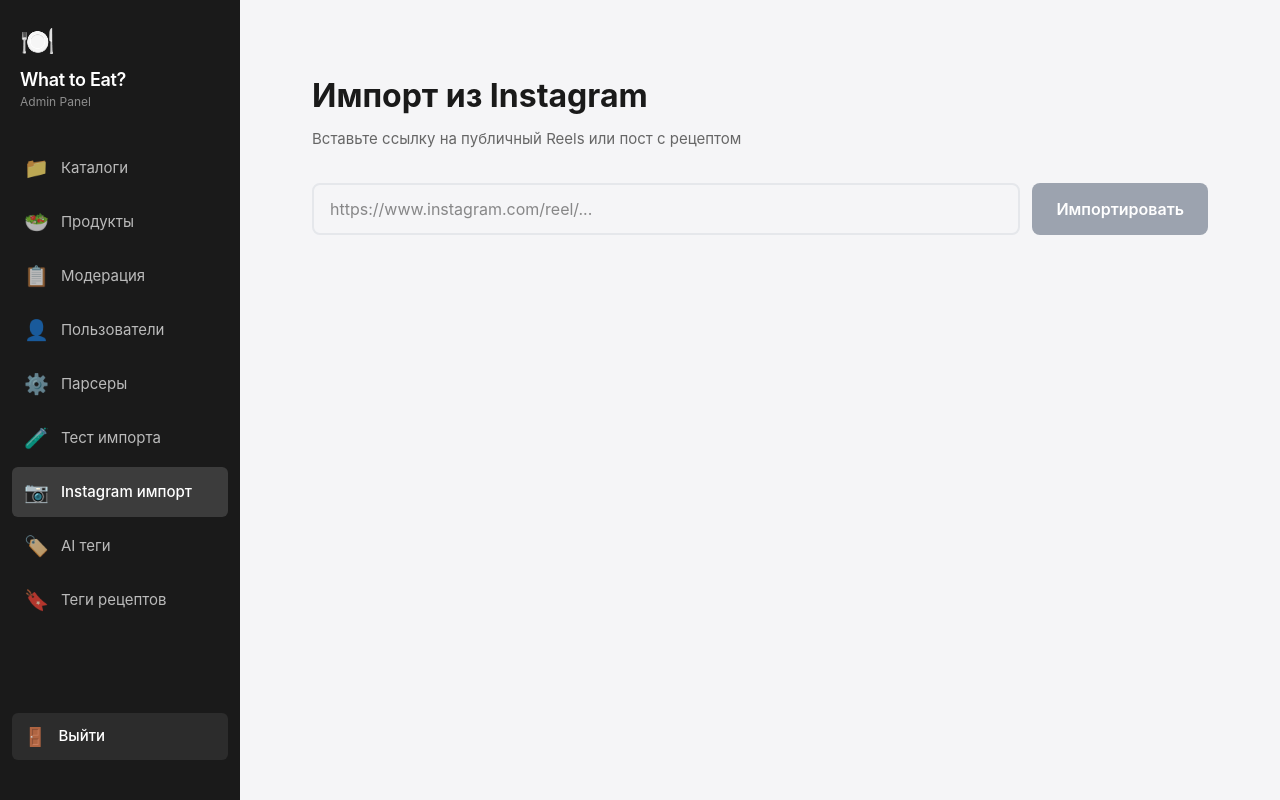
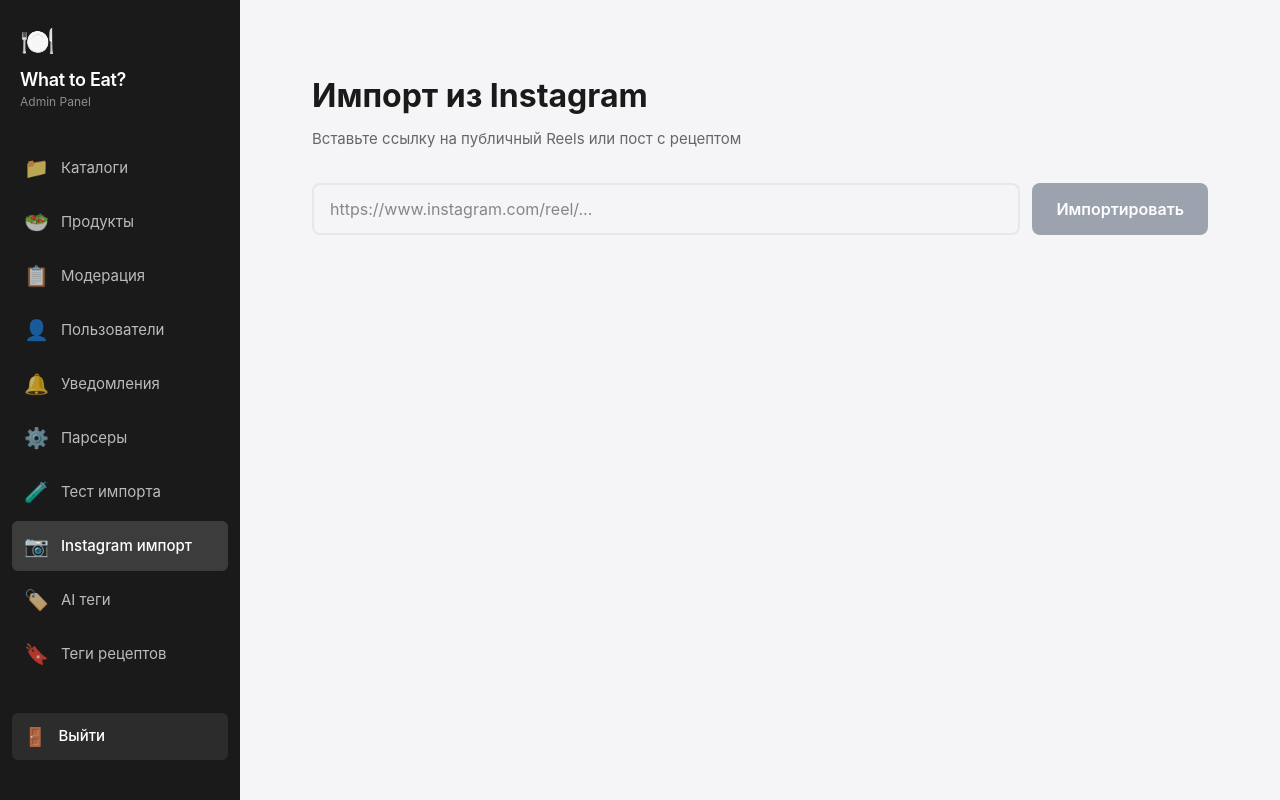
Before and after one commit to dev-bsvit/what-to-eat-admin, a Next.js app: page /instagram-import in a window 1280 px wide. Built offline with nearby package versions, Linux system fonts and the light colour scheme; no server answers.

Commit message:
fix: add Уведомления link to deployed Sidebar

```diff
--- a/src/components/Sidebar.tsx
+++ b/src/components/Sidebar.tsx
@@ -8,6 +8,7 @@
   { name: "Продукты", href: "/products", icon: "🥗" },
   { name: "Модерация", href: "/moderation", icon: "📋" },
   { name: "Пользователи", href: "/users", icon: "👤" },
+  { name: "Уведомления", href: "/notifications", icon: "🔔" },
   { name: "Парсеры", href: "/parsers", icon: "⚙️" },
   { name: "Тест импорта", href: "/test-import", icon: "🧪" },
   { name: "Instagram импорт", href: "/instagram-import", icon: "📷" },
```
